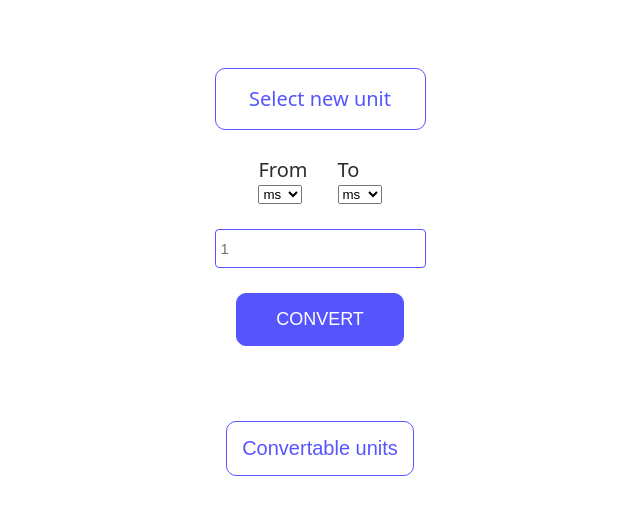
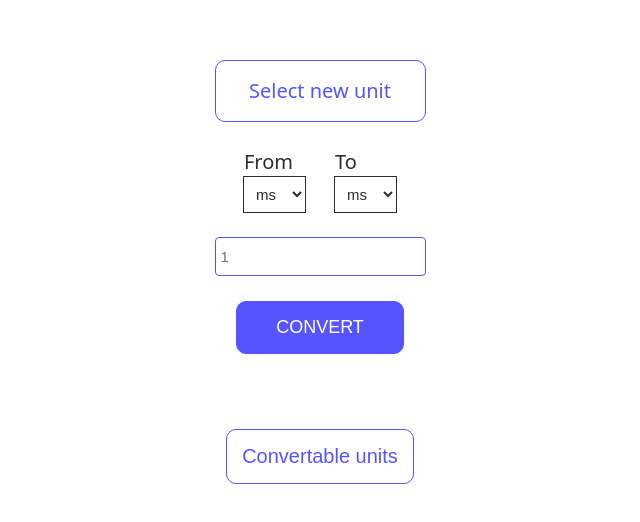
Before and after one commit to tamaskovacs0408/unit-converter, a React (Vite) app: page /converter/time in a window 1280 px wide. Shown: the part 128-650 px from the top of the page, without its empty margins (320-960 px from the left). Built offline with nearby package versions, Linux system fonts and the light colour scheme.

Commit message:
Add classes, update styles

```diff
--- a/src/components/UnitSelector.module.scss
+++ b/src/components/UnitSelector.module.scss
@@ -7,23 +7,13 @@
     display: flex;
     gap: 2.5rem;
     color: vars.$secondary;
+}
 
-  select {
+.select {
     border: none;
-    outline: .5px solid vars.$secondary;
+    outline: 0.5px solid vars.$secondary;
     background: transparent;
     font-size: 1.5rem;
     color: vars.$secondary;
-
-    &:focus {
-      box-shadow: 0px 0px 8px 1px vars.$primary;
+    padding: 0.8rem;
 }
-  }
-
-  option {
-    background-color: rgba(255, 255, 255, 0.119);
-    border: none;
-    font-size: 1.5rem;
-    color: #000;
-  }
-}
--- a/src/components/UnitSelector.tsx
+++ b/src/components/UnitSelector.tsx
@@ -21,11 +21,11 @@ export default function UnitSelector({
   return (
     <div>
       <label className={classes.label} htmlFor={unitId}>{convertTitle}</label>
-      <select name={unitId} id={unitId} value={value} onChange={onChange}>
+      <select className={classes.select} name={unitId} id={unitId} value={value} onChange={onChange}>
         {unitsArray.map((unit) => {
           if (typeof unit === 'string') {
             return (
-              <option key={unit} value={unit}>
+              <option className={classes.option} key={unit} value={unit}>
                 {unit}
               </option>
             );
```
Lines whose indentation alone changed are shown as unchanged.
